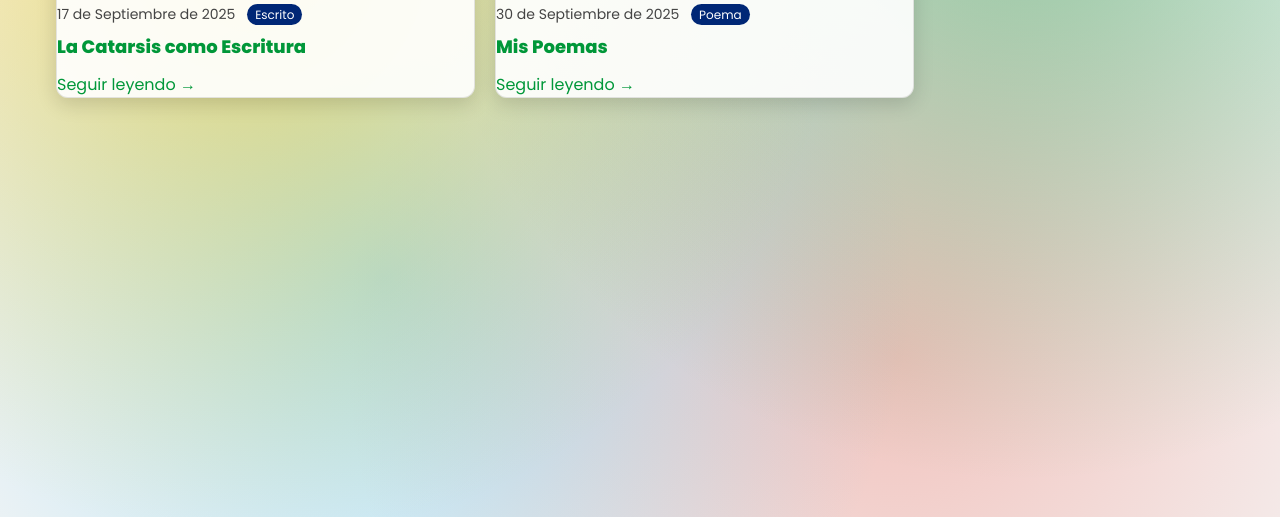
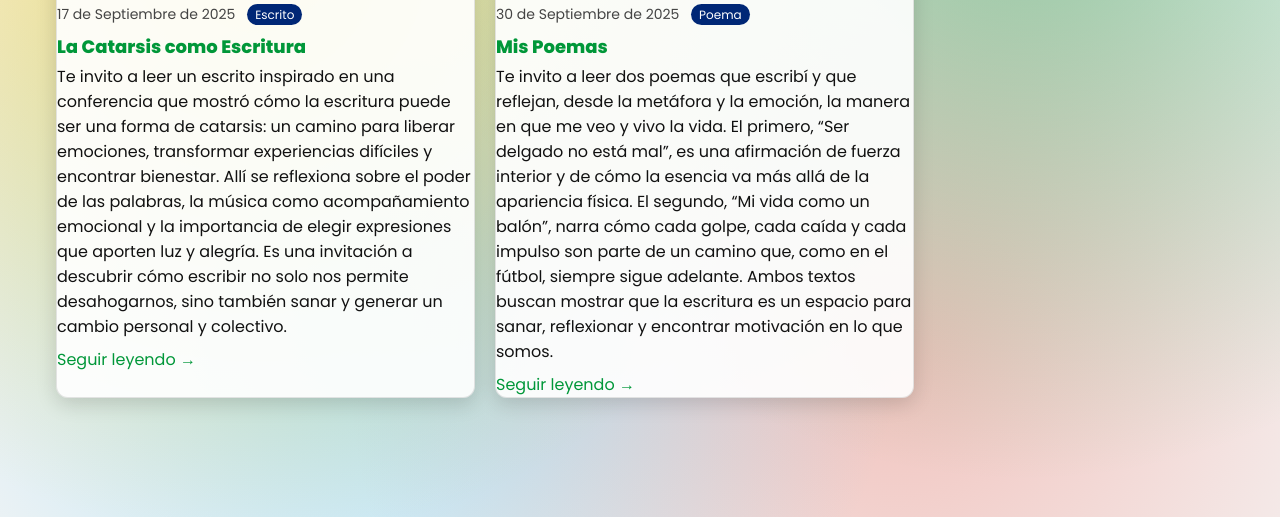
Before and after one commit to jesusandresrojascordero46-byte/ALREADY, a plain HTML site: page Escritos.html in a window 1280 px wide. Shown: the part 283-800 px from the top of the page. Drawn offline with Linux system fonts and the light colour scheme.

Commit message:
Update Escritos.html

```diff
--- a/Escritos.html
+++ b/Escritos.html
@@ -176,7 +176,7 @@ nav.menu {
         <div class="content">
           <div class="meta">17 de Septiembre de 2025 <span class="tag">Escrito</span></div>
           <h2>La Catarsis como Escritura</h2>
-          <p></p>
+          <p>Te invito a leer un escrito inspirado en una conferencia que mostró cómo la escritura puede ser una forma de catarsis: un camino para liberar emociones, transformar experiencias difíciles y encontrar bienestar. Allí se reflexiona sobre el poder de las palabras, la música como acompañamiento emocional y la importancia de elegir expresiones que aporten luz y alegría. Es una invitación a descubrir cómo escribir no solo nos permite desahogarnos, sino también sanar y generar un cambio personal y colectivo.</p>
           <a href="CONFERENCIA.html" class="readmore">Seguir leyendo →</a>
         </div>
       </article>
@@ -186,7 +186,7 @@ nav.menu {
         <div class="content">
           <div class="meta">30 de Septiembre de 2025 <span class="tag">Poema</span></div>
           <h2>Mis Poemas</h2>
-          <p></p>
+          <p>Te invito a leer dos poemas que escribí y que reflejan, desde la metáfora y la emoción, la manera en que me veo y vivo la vida. El primero, “Ser delgado no está mal”, es una afirmación de fuerza interior y de cómo la esencia va más allá de la apariencia física. El segundo, “Mi vida como un balón”, narra cómo cada golpe, cada caída y cada impulso son parte de un camino que, como en el fútbol, siempre sigue adelante. Ambos textos buscan mostrar que la escritura es un espacio para sanar, reflexionar y encontrar motivación en lo que somos.</p>
           <a href="POEMAS.html" class="readmore">Seguir leyendo →</a>
         </div>
       </article>
```
